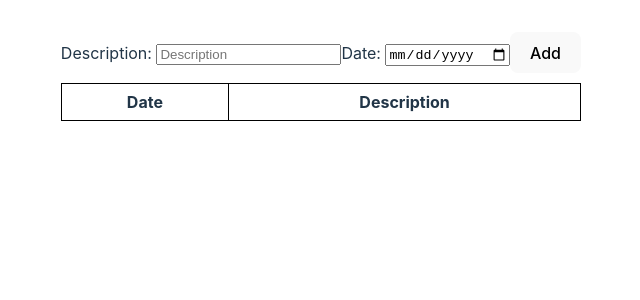
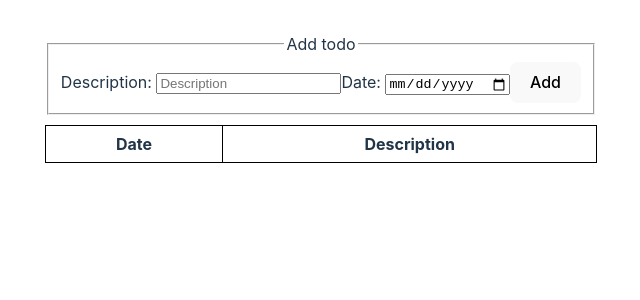
Before and after one commit to JereHolopainenHH/todolist, a React (Vite) app: page / in a window 1280 px wide. Shown: the top 300 px of the page, without its empty margins (319-959 px from the left). Built offline with nearby package versions, Linux system fonts and the light colour scheme.

Commit message:
lisätty fieldset ja legend elementit formiin

```diff
--- a/src/TodoForm.jsx
+++ b/src/TodoForm.jsx
@@ -1,6 +1,8 @@
 const TodoForm = ({ handleChange, addTodo, formState }) => {
     return (
         <form onSubmit={addTodo}>
+            <fieldset>
+                <legend>Add todo</legend>
                 <label htmlFor="desc">
                     Description: <input type="text" name="desc" id="desc" placeholder="Description" onChange={handleChange} value={formState.desc} />
                 </label>
@@ -8,6 +10,7 @@ const TodoForm = ({ handleChange, addTodo, formState }) => {
                     Date: <input type="date" name="date" id="date" onChange={handleChange} value={formState.date} />
                 </label>
                 <button type="submit">Add</button>
+            </fieldset>
         </form>
     )
 }
```
Lines whose indentation alone changed are shown as unchanged.
